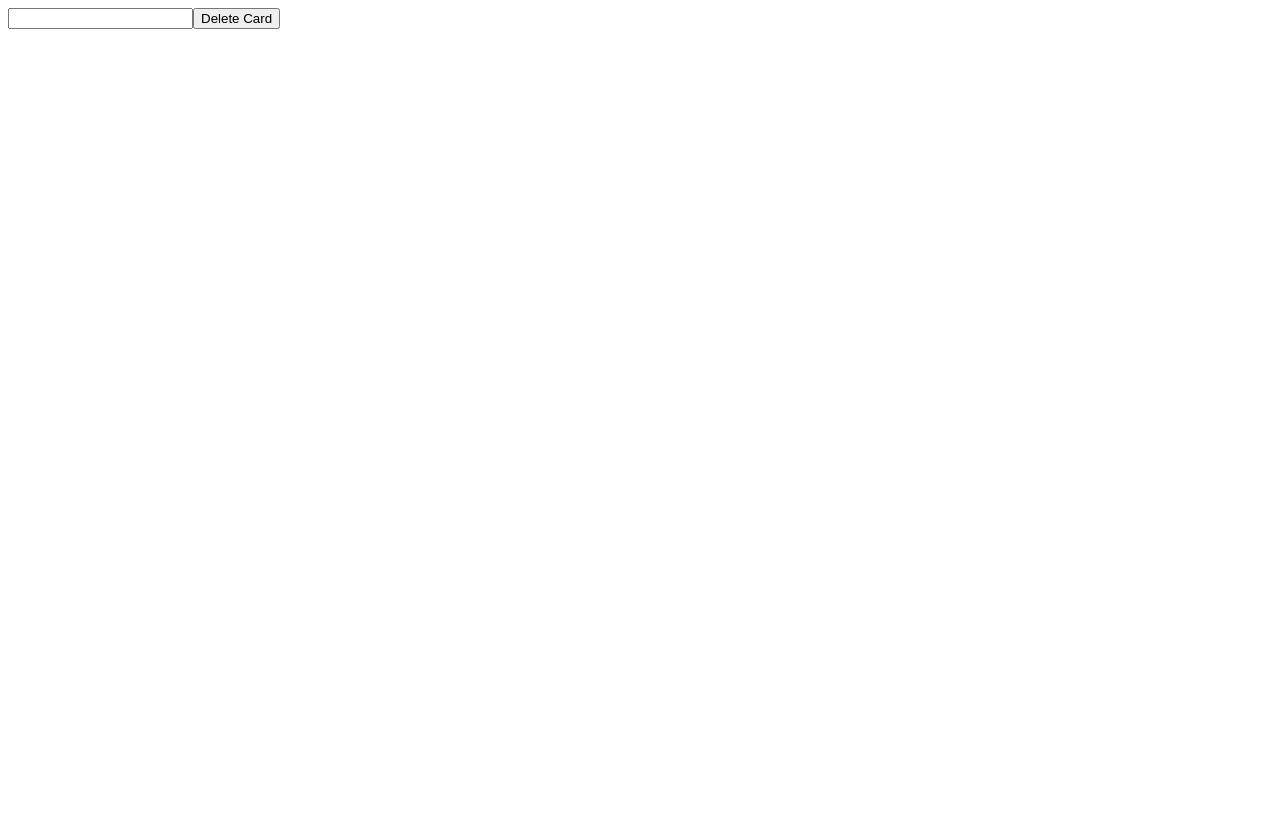
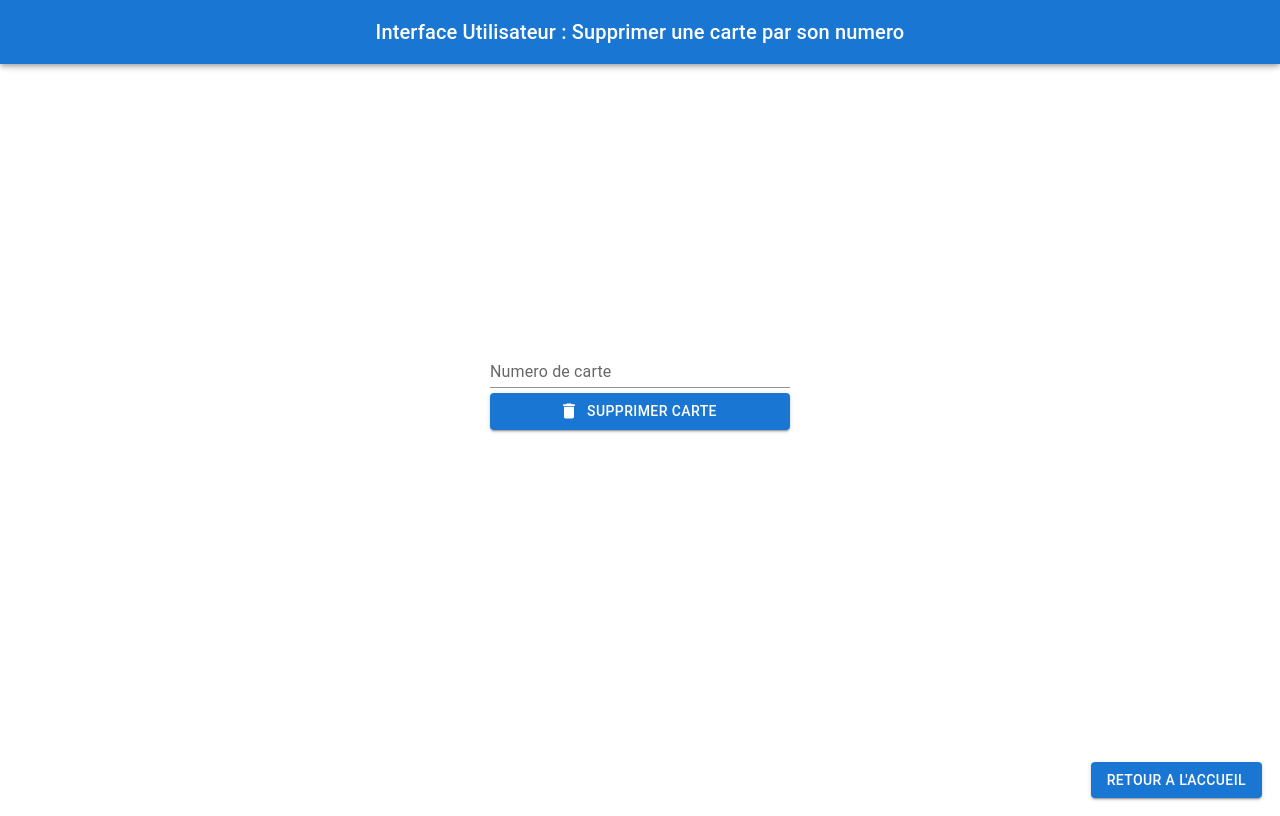
Before and after one commit to MrGuapo/ServiceWeb_Labo2, a React (Create React App) app in the folder frontend/: page /deleteCardByNumber in a window 1280 px wide. Built offline with nearby package versions, Linux system fonts and the light colour scheme.

Commit message:
Code first version of DeleteCardByNumber

```diff
--- a/frontend/package.json
+++ b/frontend/package.json
@@ -5,6 +5,7 @@
   "dependencies": {
     "@emotion/react": "^11.11.3",
     "@emotion/styled": "^11.11.0",
+    "@mui/icons-material": "^5.15.10",
     "@mui/material": "^5.15.10",
     "@mui/x-data-grid": "^6.19.4",
     "@testing-library/jest-dom": "^5.17.0",
--- a/frontend/src/components/features/DeleteCardByNumber.js
+++ b/frontend/src/components/features/DeleteCardByNumber.js
@@ -1,5 +1,9 @@
 import {useState} from "react";
 import axios from "axios";
+import {Button, Container, FormControl, Input, InputLabel, Typography} from "@mui/material";
+import DeleteIcon from "@mui/icons-material/Delete";
+import {Link} from "react-router-dom";
+import NavBar from "../common/NavBar";
 
 const DeleteCardByNumber = () => {
     const [cardNumber, setCardNumber] = useState("");
@@ -20,14 +24,33 @@ const DeleteCardByNumber = () => {
     };
 
     return (
-        <div className="DeleteCardByNumber">
-            <input type="text" value={cardNumber} onChange={handleInputChange}/>
-            {isDeleted ? (
-                <p>Card with number {cardNumber} has been successfully deleted.</p>
-            ) : (
-                <button onClick={deleteCard}>Delete Card</button>
-            )}
-            {error && <p>Error: {error}</p>}
+        <div className="DeleteCardByNumber" style={{display: "flex", flexDirection: "column", minHeight: "100vh"}}>
+            <NavBar text="Supprimer une carte par son numero"/>
+            <Container style={{
+                flex: "1",
+                display: "flex",
+                flexDirection: "column",
+                justifyContent: "center",
+                alignItems: "center"
+            }}>
+                <FormControl variant="standard" style={{width: "300px", textAlign: "center"}}>
+                    <InputLabel htmlFor="cardNumber">Numero de carte</InputLabel>
+                    <Input type="text" value={cardNumber} onChange={handleInputChange}/>
+                    {isDeleted ? (
+                        <Typography sx={{color: "green"}}>La carte avec le numéro {cardNumber} a été supprimée avec succès!</Typography>
+                    ) : (
+                        <Button onClick={deleteCard} variant="contained" startIcon={<DeleteIcon/>}
+                                style={{marginTop: "5px"}}>
+                            Supprimer carte
+                        </Button>
+                    )}
+                </FormControl>
+            </Container>
+            <div style={{alignSelf: "flex-end", marginRight: "10px", marginBottom: "10px"}}>
+                <Link to="/">
+                    <Button variant="contained">Retour a l'accueil</Button>
+                </Link>
+            </div>
         </div>
     );
 };
```
Also changed, not shown: 1 other file (tests, documents, lock files or other folders).
